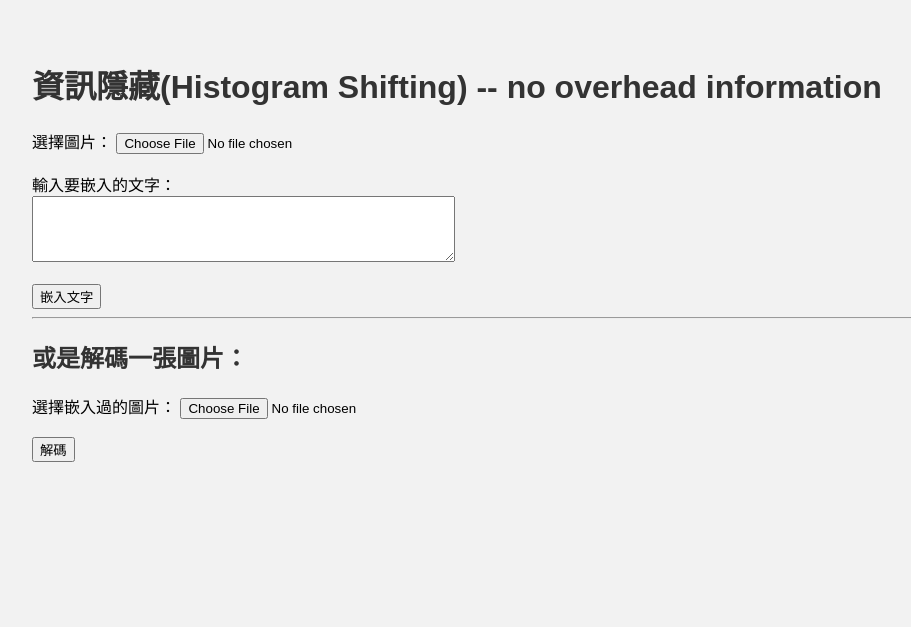
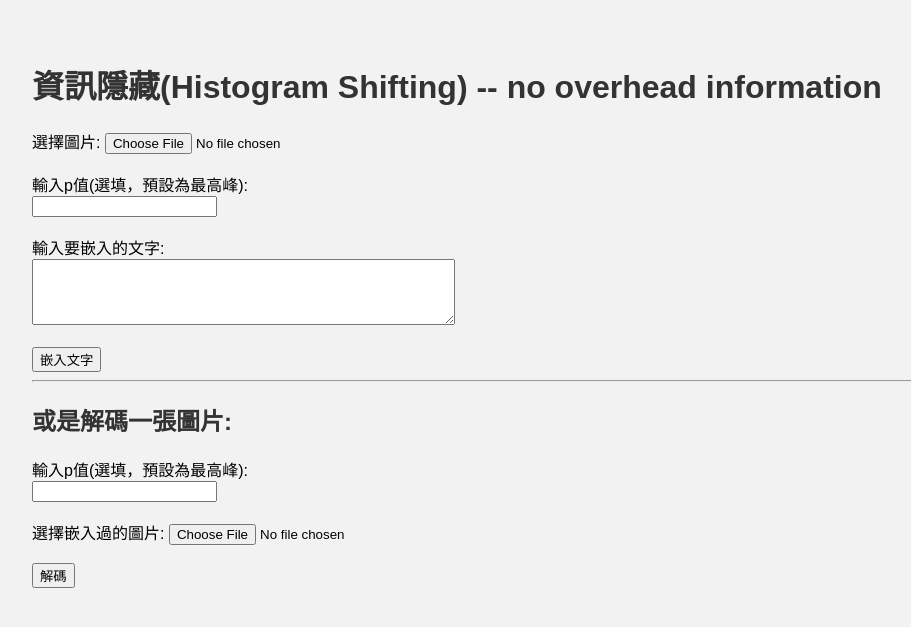
Before and after one commit to George15526/DataHiding, a Flask app: page / in a window 1280 px wide. Shown: the top 627 px of the page, without its empty margins (8-919 px from the left). Run offline with Flask 3, Linux system fonts and the light colour scheme.

Commit message:
feat: add peak value support for embedding and decoding images

```diff
--- a/app.py
+++ b/app.py
@@ -30,6 +30,12 @@ def index():
 def embed():
   image_file = request.files['image']
   secret_text = request.form['secret_text']
+  peak = request.form['peak']
+  if peak == '':
+    peak = None
+  else:
+    peak = int(peak)
+
   if image_file.filename == '':
     return redirect(url_for('index'))
 
@@ -42,7 +48,11 @@ def embed():
 
   msg_bits = text_to_bits(secret_text)
 
-  embeded_img, hist_path = embeded_data(original_img, msg_bits)
+  peak, embeded_img, hist_path = embeded_data(
+    img=original_img,
+    msg_bits=msg_bits,
+    peak=peak
+  )
   print(hist_path)
   embeded_base64 = img_to_base64(embeded_img)
 
@@ -55,6 +65,7 @@ def embed():
 
   return render_template(
     'embed_result.html',
+    peak=peak,
     image_data=embeded_base64,
     hist_path=hist_path
   )
@@ -62,8 +73,15 @@ def embed():
 @app.route('/decode', methods=['POST'])
 def decode():
   image_file = request.files['image']
+  peak = request.form['peak']
+
   if image_file.filename == '':
     return redirect(url_for('index'))
+
+  if peak == '':
+    peak = None
+  else:
+    peak = int(peak)
 
   filename = image_file.filename
   path = os.path.join(app.config['UPLOAD_FOLDER'], filename)
@@ -78,7 +96,11 @@ def decode():
 
   msg_len = record['secret_text_len'] * 8
 
-  decoded_img, secret_text, hist_path = decode_data(embedded_img, msg_len=msg_len)
+  decoded_img, secret_text, hist_path = decode_data(
+    embedded_img,
+    msg_len=msg_len,
+    peak=peak
+  )
 
   decoded_base64 = img_to_base64(decoded_img)
 
--- a/static/style.css
+++ b/static/style.css
@@ -14,6 +14,19 @@ img {
   margin-top: 1em;
 }
 
+.container {
+  display: flex;
+  flex-direction: column;
+  justify-content: center;
+}
+
+.peak {
+  display: flex;
+  justify-content: center;
+  font-size: large;
+  font-weight: 600;
+}
+
 .area {
   display: flex;
   flex-direction: row;
@@ -21,7 +34,9 @@ img {
 }
 
 .link {
-  margin: auto;
+  display: flex;
+  justify-content: center;
+  margin-top: 20px;
 }
 
 .textArea .p-style {
--- a/templates/index.html
+++ b/templates/index.html
@@ -8,17 +8,21 @@
 <body>
   <h1>資訊隱藏(Histogram Shifting) -- no overhead information</h1>
   <form method="POST" action="/embed" enctype="multipart/form-data">
-    <label>選擇圖片：</label>
+    <label>選擇圖片: </label>
     <input type="file" name="image" accept="image/*" required><br><br>
-    <label>輸入要嵌入的文字：</label><br>
+    <label>輸入p值(選填，預設為最高峰): </label><br>
+    <input type="text" name="peak" ><br><br>
+    <label>輸入要嵌入的文字: </label><br>
     <textarea name="secret_text" rows="4" cols="50" required></textarea><br><br>
     <button type="submit">嵌入文字</button>
   </form>
   <hr>
 
-  <h2>或是解碼一張圖片：</h2>
+  <h2>或是解碼一張圖片: </h2>
   <form method="POST" action="/decode" enctype="multipart/form-data">
-    <label>選擇嵌入過的圖片：</label>
+    <label>輸入p值(選填，預設為最高峰): </label><br>
+    <input type="text" name="peak" ><br><br>
+    <label>選擇嵌入過的圖片: </label>
     <input type="file" name="image" accept="image/*" required><br><br>
     <button type="submit">解碼</button>
   </form>
--- a/utils/histogram_decode.py
+++ b/utils/histogram_decode.py
@@ -6,7 +6,7 @@ import os
 from utils.bit_text_switch import bits_to_text
 from utils.plot_factor import plot_factor
 
-def decode_data(img: Image.Image, msg_len: int=None, peak: int=None) -> tuple[str, str]:
+def decode_data(img: Image.Image, msg_len: int, peak: int) -> tuple[str, str]:
   img_np = np.array(img, dtype=np.uint8)
   print(img_np)
 
@@ -16,7 +16,8 @@ def decode_data(img: Image.Image, msg_len: int=None, peak: int=None) -> tuple[st
   hist, _ = np.histogram(flat, bins=256, range=(0, 256))
   print(hist)
 
-  peak = np.argmax(hist)
+  if peak is None:
+    peak = np.argmax(hist)
   print(peak)
 
   extracted_bits = []
```
Also changed, not shown: templates/embed_result.html (+7 -2 lines), utils/histogram_embed.py (+4 -3 lines).
